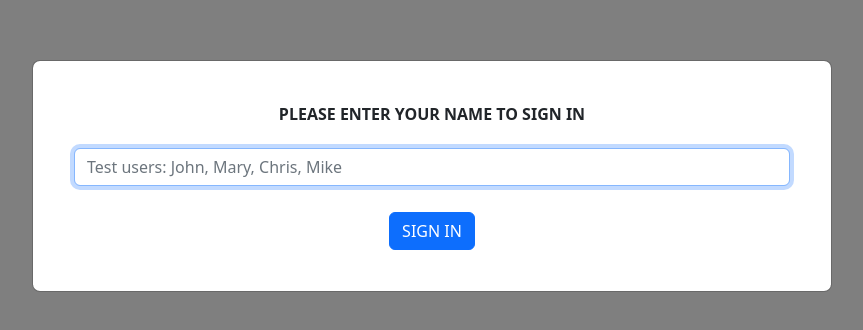
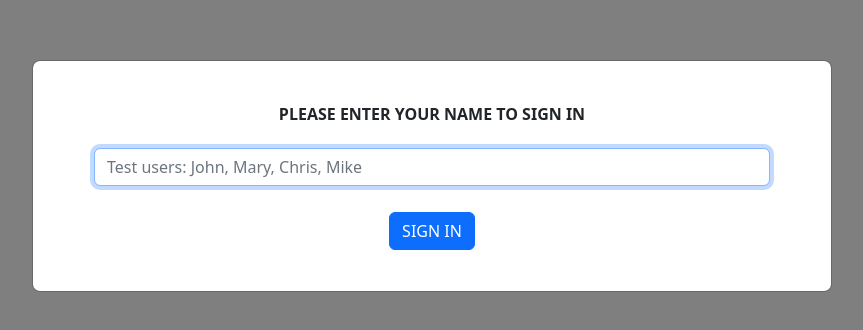
Before and after one commit to ItSerje/kanban-board_react, a React (Create React App) app: page / in a window 1280 px wide. Shown: the part 224-554 px from the top of the page, without its empty margins (208-1071 px from the left). Built offline with nearby package versions, Linux system fonts and the light colour scheme.

Commit message:
add left and right margins to .modal-body

```diff
--- a/src/components/modal/style.css
+++ b/src/components/modal/style.css
@@ -0,0 +1,4 @@
+.modal-content > .modal-body {
+  margin-left: 20px;
+  margin-right: 20px;
+}
```
